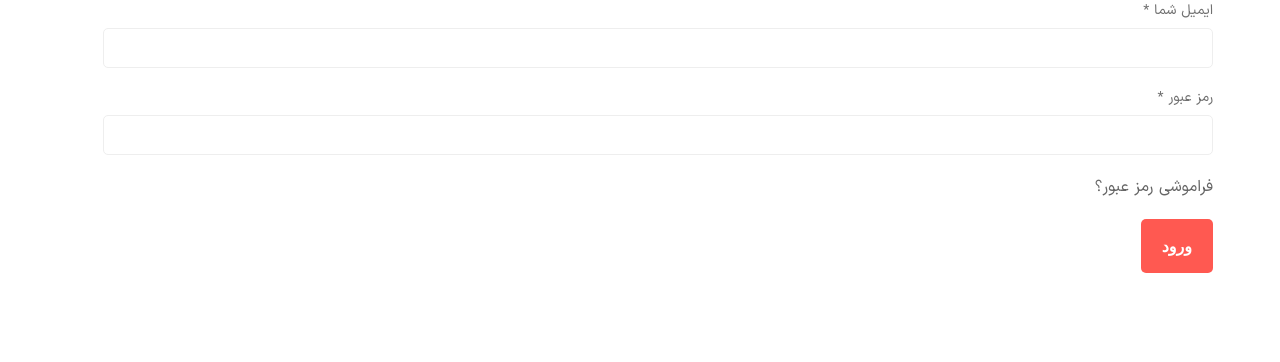
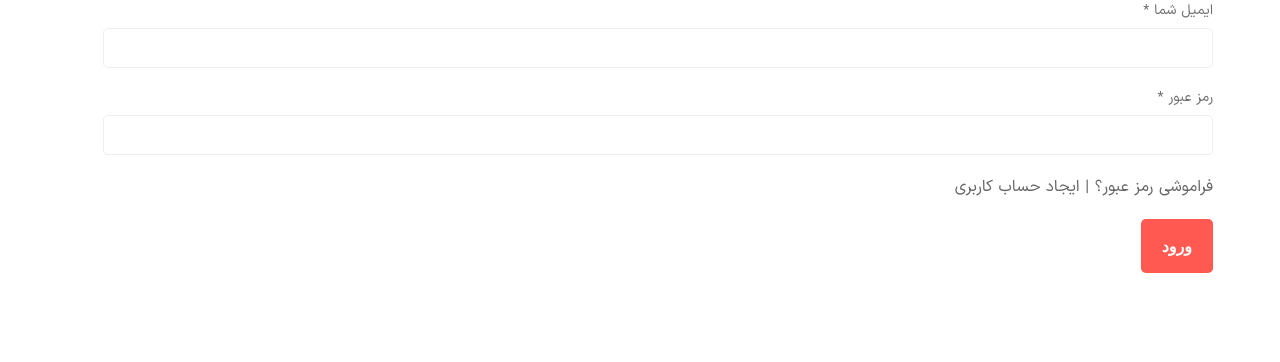
Before and after one commit to mohammadkhoddami/MyMarket, a Django app: page /accounts/login/ in a window 1280 px wide. Shown: the part 438-800 px from the top of the page. Run offline with Django 5.2, Linux system fonts and the light colour scheme; some libraries are stand-ins or nearby versions; some web fonts are replaced.

```diff
--- a/accounts/templates/account/login.html
+++ b/accounts/templates/account/login.html
@@ -32,6 +32,8 @@
                                     <input type="password" class="form__input form__input--2" id="login_password" name="login_password">
                                 </div>
                                 <a class="forgot-pass" href="#">فراموشی رمز عبور؟</a>
+                                <span>|</span>
+                                <a class='forgot-pass' href="{% url "account_signup" %}">ایجاد حساب کاربری</a>
                                 <div class="d-flex align-items-center mt--20">
                                     <div class="form__group">
                                         <input type="submit" value="ورود" class="btn-submit">
```
Also changed, not shown: home/views.py (+3 -5 lines).
